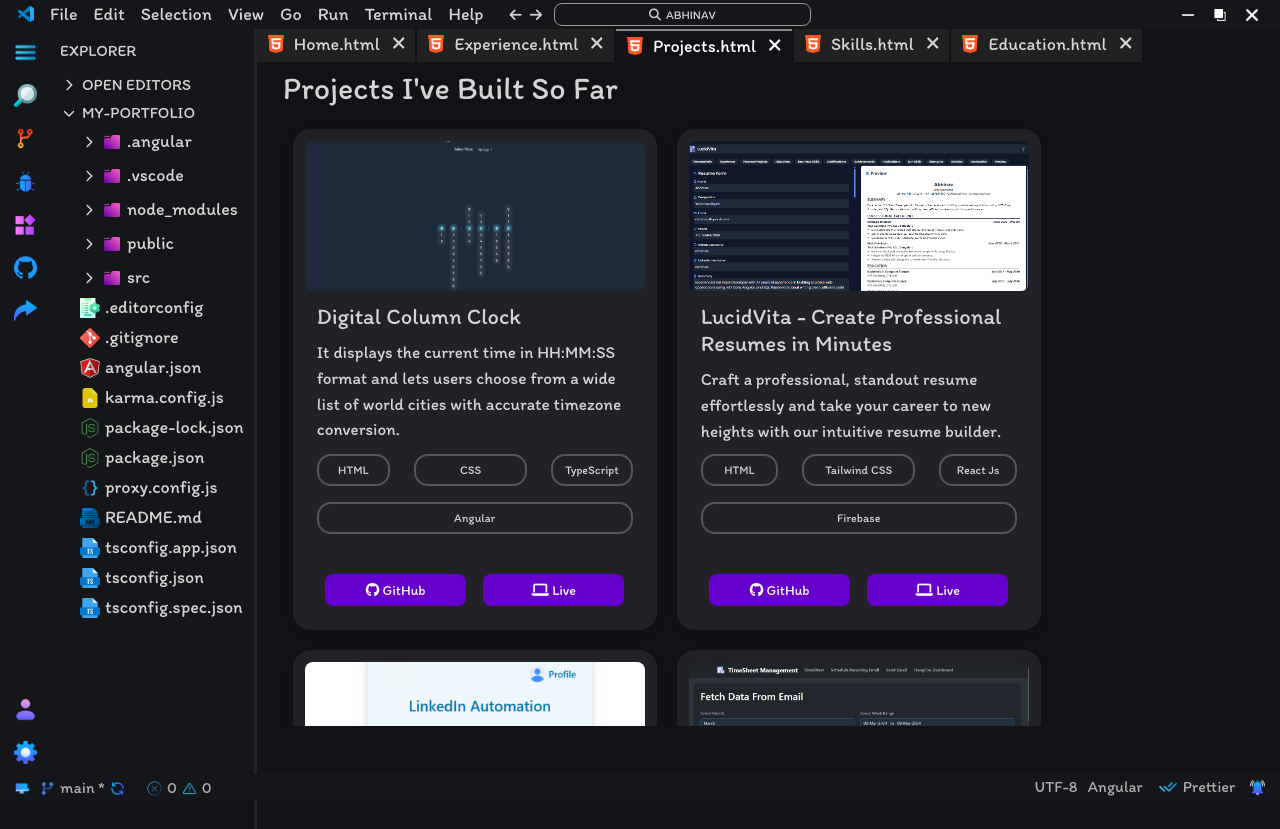
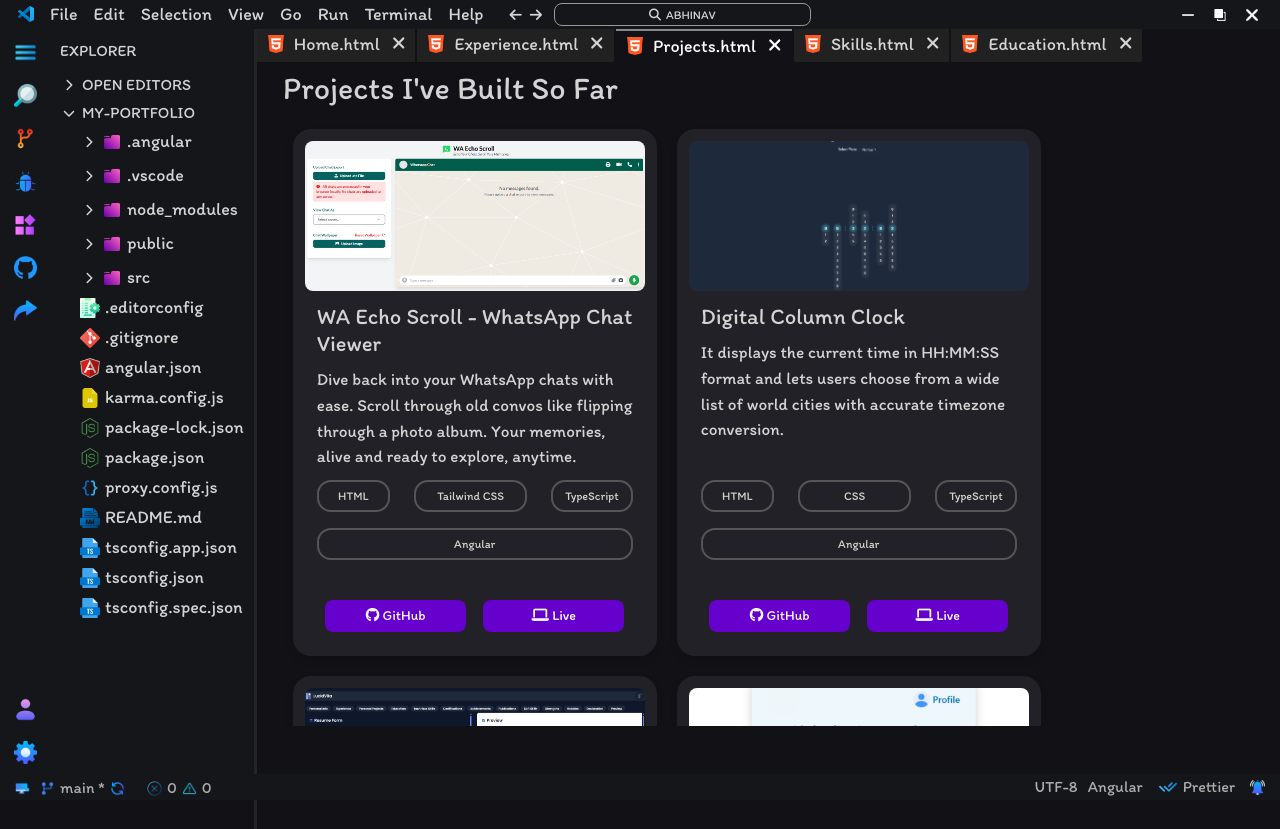
Before and after one commit to Abhinav6174/abhinav-6174, an Angular app: page /projects in a window 1280 px wide. Built offline with nearby package versions, Linux system fonts and the light colour scheme.

Commit message:
Added WAEchoScroll Project

```diff
--- a/src/app/projects/projects.component.html
+++ b/src/app/projects/projects.component.html
@@ -2,6 +2,42 @@
     <h2 style="margin-bottom: 12px;">Projects I've Built So Far</h2>
     <div class="container1">
         <div class="row row-col-8" style="margin-right: 50px; margin-left: 0;">
+            <div class="card1">
+                <img src="assets/waechoscroll.png" alt="Card image">
+                <div class="card-body1">
+                    <h5 class="card-title1">WA Echo Scroll - WhatsApp Chat Viewer</h5>
+                    <p class="card-text1">Dive back into your WhatsApp chats with ease.
+                        Scroll through old convos like flipping through a photo album.
+                        Your memories, alive and ready to explore, anytime.</p>
+                    <div class="row row-cols-12 ProjectCard-tech">
+                        <div class="col">
+                            <p>HTML</p>
+                        </div>
+                        <div class="col-4">
+                            <p>Tailwind CSS</p>
+                        </div>
+                        <div class="col">
+                            <p>TypeScript</p>
+                        </div>
+                        <div class="col">
+                            <p>Angular</p>
+                        </div>
+                    </div>
+                    <div class="button-grp">
+                        <button type="button" class="btn btn-primary btn-sm">
+                            <a href="" class="button-link">
+                                <i class="fa-brands fa-github"></i> GitHub
+                            </a>
+                        </button>
+                        <button type="button" class="btn btn-primary btn-sm">
+                            <a href="https://waechoscroll.web.app/" target="_blank" class="button-link">
+                                <i class="fa-solid fa-laptop"></i> Live
+                            </a>
+                        </button>
+                    </div>
+                </div>
+            </div>
+
             <div class="card1">
                 <img src="assets/digital-column-clock.png" alt="Card image">
                 <div class="card-body1">
```
Also changed, not shown: src/assets/waechoscroll.png (added).
